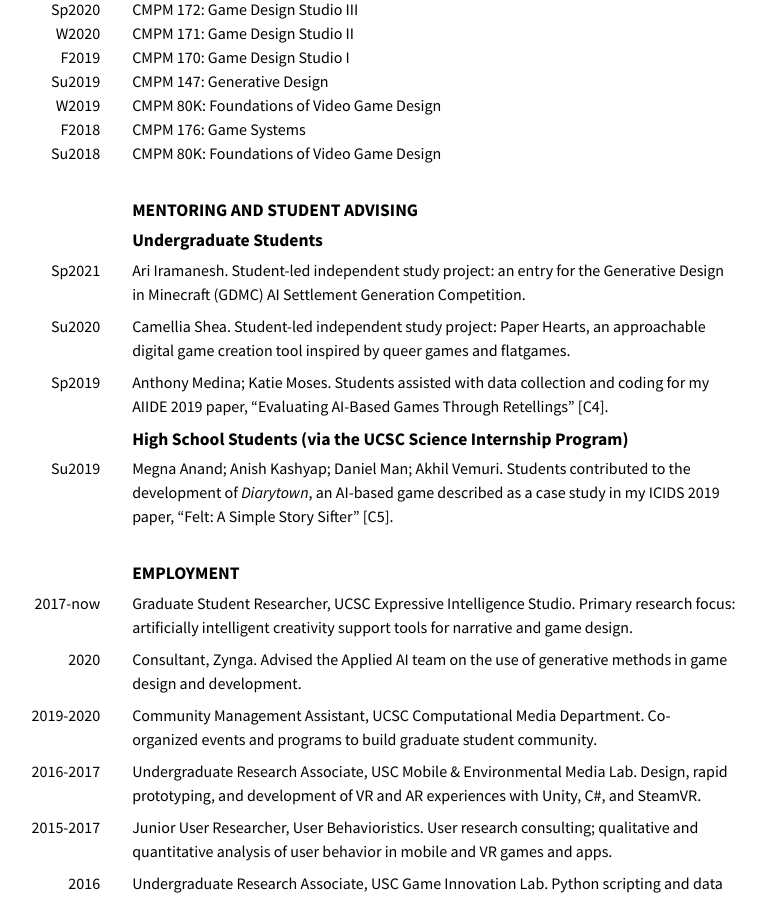
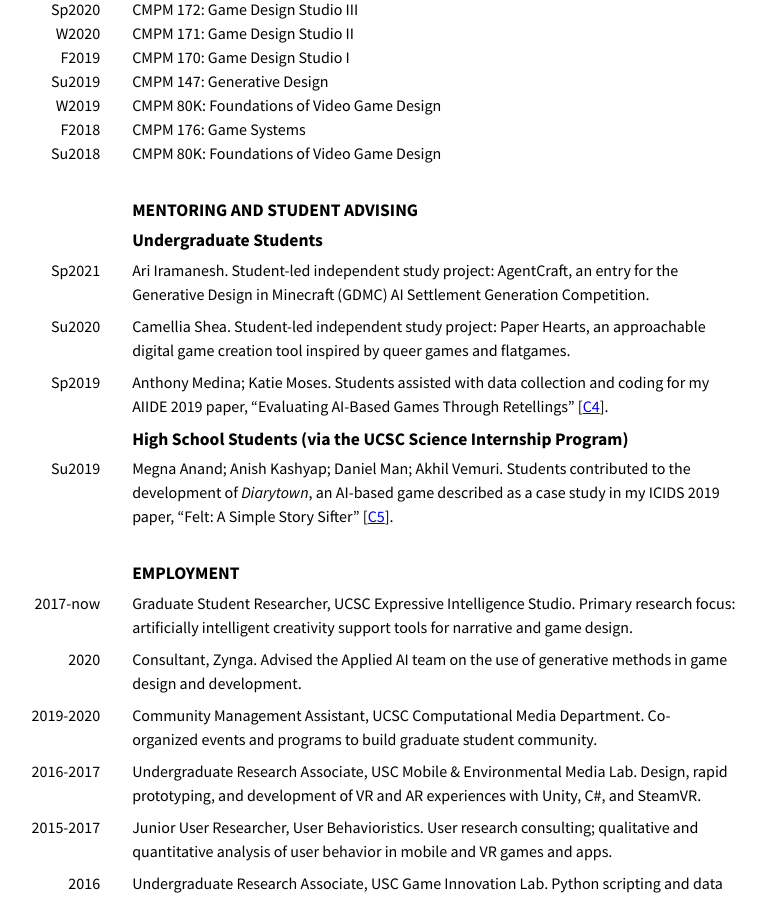
Before and after one commit to mkremins/mkremins.github.io, a Jekyll site: the page built from cv/index.html, in a window 1280 px wide and 900 px high, scrolled down 4074 px. Shown: the whole window, without its empty margins (262-1027 px from the left). Built offline with Jekyll 4.4.1, drawn with Linux system fonts in a browser that asks for light colours; some of the changed text lies outside the part shown.

Commit message:
Add CV-internal links to publications

```diff
--- a/_includes/cvpubs.html
+++ b/_includes/cvpubs.html
@@ -13,7 +13,7 @@
   <div class="dated-entry">
     <div class="dated-date">{%- unless years_seen contains pub.year %}{{pub.year}}{%- endunless -%}</div>
     <div class="dated-content">
-      <span class="pubid">[{{include.pubprefix}}{{pubid}}]</span>
+      <span id="{{include.pubprefix}}{{pubid}}" class="pubid">[{{include.pubprefix}}{{pubid}}]</span>
       <span class="authors">{{authors_html | join: ", "}}.</span>
       {% if pub.url and pub.url != "" %}<a href="{{pub.url}}">“{{pub.title}}.”</a>{% else %}“{{pub.title}}.”{% endif %}
       {% if pub.pubtype == "chapter" %}In <em>{{pub.booktitle}}</em>. {{pub.publisher}}, {{pub.year}}{% else %}{{pub.venue_long}} ({{pub.venue}}), {{pub.year}}{% endif %}{% if pub.inpress %} (in press){% endif %}.
--- a/cv/index.html
+++ b/cv/index.html
@@ -91,19 +91,19 @@ layout: null
         </div>
         <div class="dated-entry">
           <div class="dated-date">2020</div>
-          <div class="dated-content">Best Reviewer Award, International Conference on Interactive Digital Storytelling (ICIDS)<br><em>Awarded to top 14% of reviewers.</em></div>
+          <div class="dated-content">Best Reviewer, International Conference on Interactive Digital Storytelling (ICIDS)<br><em>Awarded to top 14% of reviewers.</em></div>
         </div>
         <div class="dated-entry">
           <div class="dated-date">2020</div>
-          <div class="dated-content">Exceptional Paper Award, Foundations of Digital Games (FDG)<br><em>For paper [C8]. Awarded to top 22% of papers.</em></div>
+          <div class="dated-content">Exceptional Paper [<a href="#C8">C8</a>], Foundations of Digital Games (FDG)<br><em>For paper [C8]. Awarded to top 22% of papers.</em></div>
         </div>
         <div class="dated-entry">
           <div class="dated-date">2019</div>
-          <div class="dated-content">Travel Grant Award, AAAI Conference on Artificial Intelligence and Interactive Digital Entertainment (AIIDE)<br><em>Fully funds travel to AIIDE ($1,200).</em></div>
+          <div class="dated-content">Travel Grant, AAAI Conference on Artificial Intelligence and Interactive Digital Entertainment (AIIDE)<br><em>Fully funds travel to AIIDE ($1,200).</em></div>
         </div>
         <div class="dated-entry">
           <div class="dated-date">2019</div>
-          <div class="dated-content">Best Paper Honorable Mention, Foundations of Digital Games (FDG)<br><em>For paper [C3]. Awarded to top 17% of full papers.</em></div>
+          <div class="dated-content">Best Paper Honorable Mention [<a href="#C3">C3</a>], Foundations of Digital Games (FDG)<br><em>For paper [C3]. Awarded to top 17% of full papers.</em></div>
         </div>
         <div class="dated-entry">
           <div class="dated-date">2017-2018</div>
@@ -237,7 +237,7 @@ layout: null
       <h3>Undergraduate Students</h3>
       <div class="dated-entry">
         <div class="dated-date">Sp2021</div>
-        <div class="dated-content">Ari Iramanesh. Student-led independent study project: an entry for the Generative Design in Minecraft (GDMC) AI Settlement Generation Competition.</div>
+        <div class="dated-content">Ari Iramanesh. Student-led independent study project: AgentCraft, an entry for the Generative Design in Minecraft (GDMC) AI Settlement Generation Competition.</div>
       </div>
       <div class="dated-entry">
         <div class="dated-date">Su2020</div>
@@ -245,12 +245,12 @@ layout: null
       </div>
       <div class="dated-entry">
         <div class="dated-date">Sp2019</div>
-        <div class="dated-content">Anthony Medina; Katie Moses. Students assisted with data collection and coding for my AIIDE 2019 paper, “Evaluating AI-Based Games Through Retellings” [C4].</div>
+        <div class="dated-content">Anthony Medina; Katie Moses. Students assisted with data collection and coding for my AIIDE 2019 paper, “Evaluating AI-Based Games Through Retellings” [<a href="#C4">C4</a>].</div>
       </div>
       <h3>High School Students (via the UCSC Science Internship Program)</h3>
       <div class="dated-entry">
         <div class="dated-date">Su2019</div>
-        <div class="dated-content">Megna Anand; Anish Kashyap; Daniel Man; Akhil Vemuri. Students contributed to the development of <em>Diarytown</em>, an AI-based game described as a case study in my ICIDS 2019 paper, “Felt: A Simple Story Sifter” [C5].</div>
+        <div class="dated-content">Megna Anand; Anish Kashyap; Daniel Man; Akhil Vemuri. Students contributed to the development of <em>Diarytown</em>, an AI-based game described as a case study in my ICIDS 2019 paper, “Felt: A Simple Story Sifter” [<a href="#C5">C5</a>].</div>
       </div>
     </section>
     <section id="employment">
```
